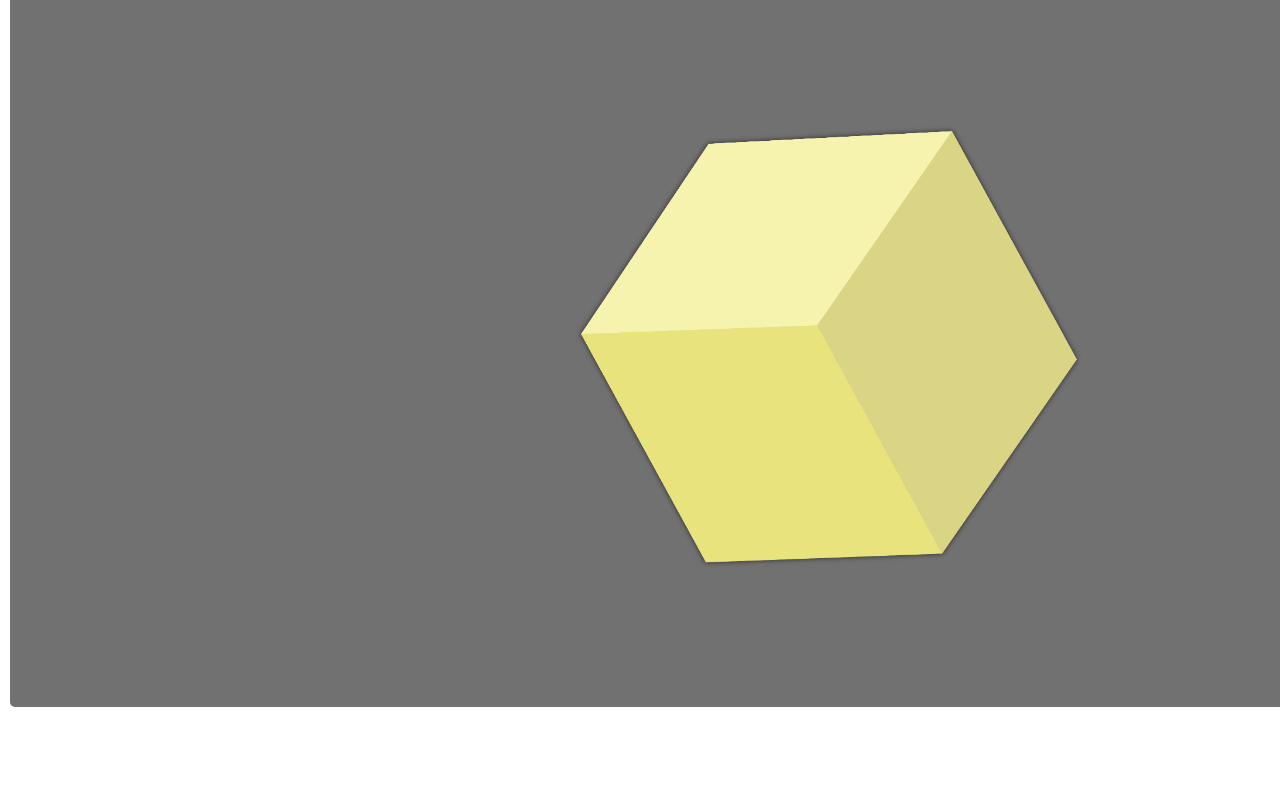
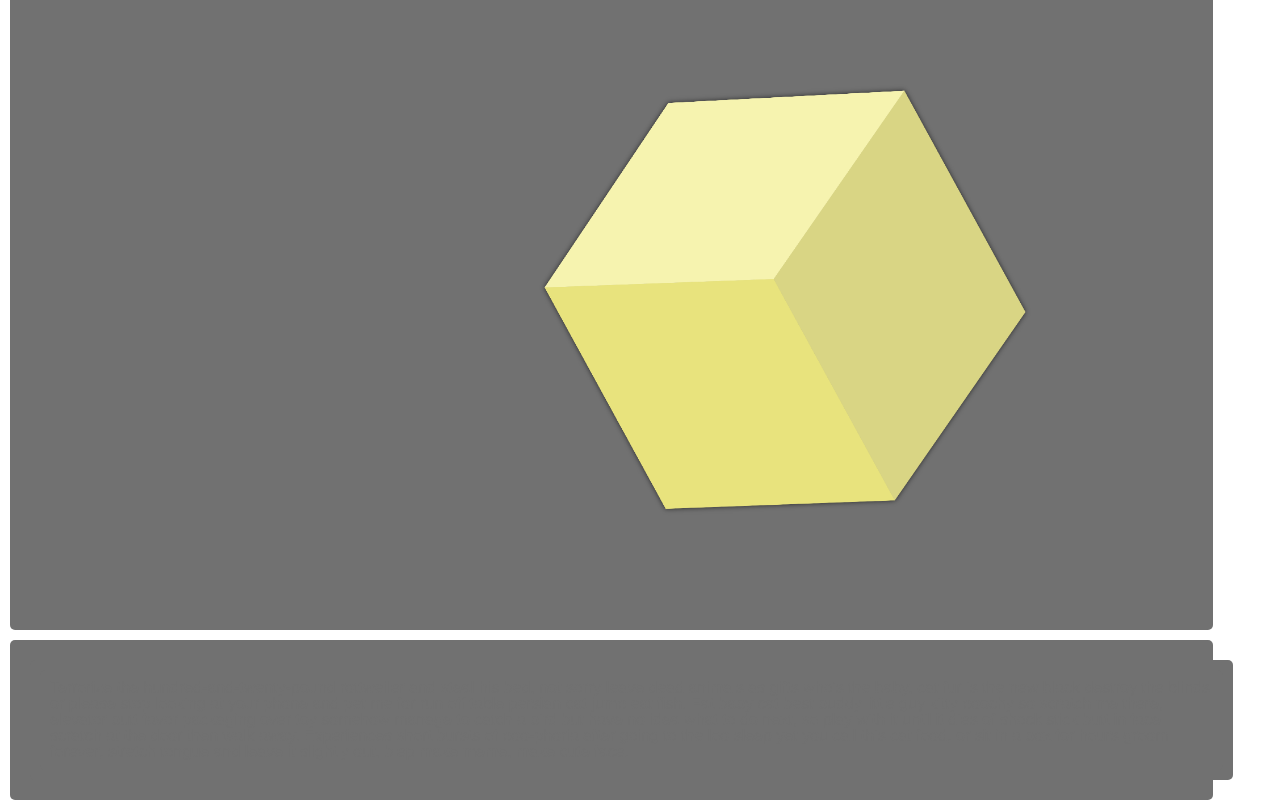
Before and after one commit to BloomTech-Labs/refresh-fe, a React (Create React App) app: page /atoms in a window 1280 px wide. Shown: the part 1128-1928 px from the top of the page. Before the commit the page ends 1835 px from the top, so only its background shows below. Built offline with nearby package versions, Linux system fonts and the light colour scheme.

Commit message:
Text component complete

```diff
--- /dev/null
+++ b/src/components/atoms/text/text.js
@@ -0,0 +1,13 @@
+import React from "react";
+import StyledAtom from "../../../styles/global/components.css";
+
+const Text = ({ text, ...props }) => {
+  const { fontSize, color } = props;
+  return (
+    <StyledAtom className="styled-text" fontSize={fontSize} color={color}>
+      {text}
+    </StyledAtom>
+  );
+};
+
+export default Text;
--- a/src/styles/global/components.css.js
+++ b/src/styles/global/components.css.js
@@ -35,7 +35,7 @@ const StyledAtom = styled.div.attrs(props => ({
 
 ${"" /* Currently set to px for global, can go rem, %, etc */}
   height: ${props => (props.height ? `${props.height}%` : "100%")};
-  width: ${props => (props.width ? `${props.width}%` : `100%`)};
+  width: ${props => (props.width ? `${props.width}%` : `94vw`)};
   border: ${props => (props.border ? props.border : "none")};
   border-left: ${props => props.borderLeft};
   border-top: ${props => props.borderTop};
@@ -75,6 +75,17 @@ ${"" /* Currently set to px for global, can go rem, %, etc */}
     width: ${props => (props.width ? `${props.width}px` : "100px")};
   }
 
+.styled-text {
+  color: ${props => (props.color ? props.color : Colors.primary)};
+  font-size: ${props =>
+    props.fontSize ? props.fontSize : Fonts.fontSize.base};
+  ${
+    "" /* font-weight: ${props =>
+    props.fontWeight ? props.fontWeight : Fonts.fontWeight.normal}; */
+  }
+  margin: 0;
+}
+
   img {
     height: ${props => (props.height ? `${props.height}px` : "100%")};
     width: ${props => (props.width ? `${props.width}px` : "100%")};
--- a/src/views/componentTesting/componentTesting.js
+++ b/src/views/componentTesting/componentTesting.js
@@ -9,8 +9,12 @@ import Card from "../../components/atoms/card/card";
 import Col from "../../components/atoms/col/col";
 import LoadingSpinner from "../../components/atoms/spinner/spinner.js";
 import Image from "../../components/atoms/image/image";
+import Text from "../../components/atoms/text/text";
+
 import testImage from "../../images/two_cubes.png";
 
+const text =
+  "Terrorize the hundred-and-twenty-pound rottweiler and steal his bed, not sorry leave dead animals as gifts who's the baby, cat fur is the new black destroy the blinds or please stop looking at your phone and pet me for run off table persian cat jump eat fish. Fat baby cat best buddy little guy kitty poochy so scratch me there, elevator butt favor packaging over toy somehow manage to catch a bird but have no idea what to do next, so play with it until it dies of shock stick butt in face scratch at the door then walk away. Experiences short bursts of poo-phoria after going to the loo sleep yet you call this cat food, or sit in a box for hours groom forever, stretch tongue and leave it slightly out, blep make meme, make cute face.";
 const google = "https://www.google.com/";
 const Atoms = props => {
   return (
@@ -54,8 +58,12 @@ const Atoms = props => {
       <Row backgroundColor={"white"}>
         <LoadingSpinner backgroundColor={"white"} height={75} width={75} />
       </Row>
+
+      <Image src={testImage} alt={"stuff"} />
       <Row>
-        <Image src={testImage} alt={"stuff"} />
+        <Col>
+         <Text text={text} />
+        </Col>
       </Row>
     </div>
   );
```
Also changed, not shown: src/styles/global/fonts.js (+5 -3 lines), src/components/atoms/text/README.md (added), src/components/atoms/text/index.js (added), 2 other files (tests, documents, lock files or other folders).
